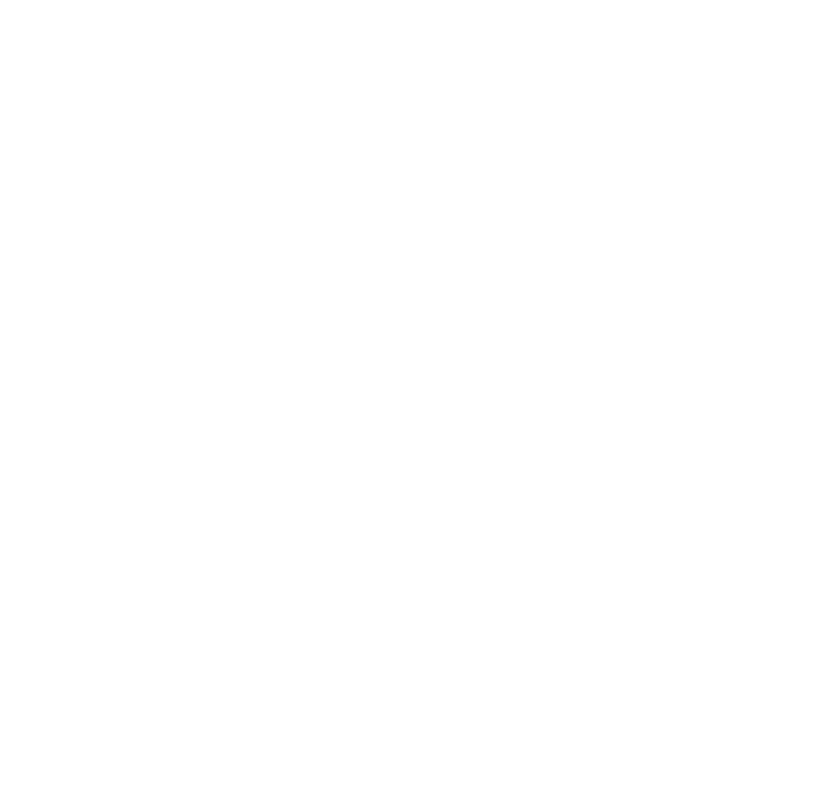
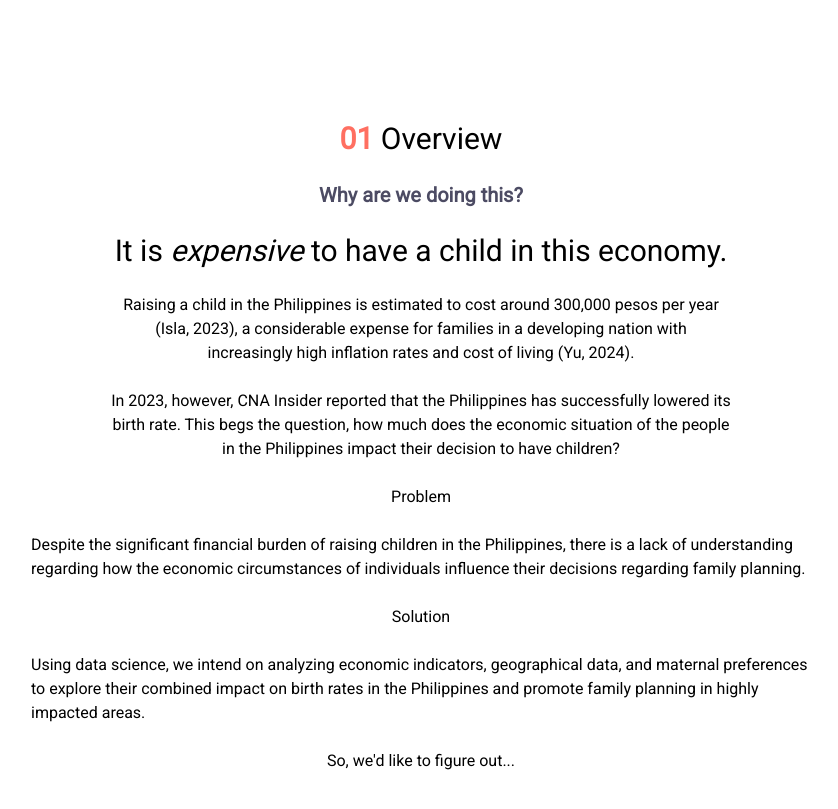
Before and after one commit to inunice/tes-birth-rate, a Next.js app: page / in a window 1280 px wide. Shown: the part 1260-2069 px from the top of the page, without its empty margins (219-1057 px from the left). Before the commit the page ends 1381 px from the top, so only its background shows below. Built offline with nearby package versions, Linux system fonts and the light colour scheme.

Commit message:
feat: add overview elements

```diff
--- a/app/page.tsx
+++ b/app/page.tsx
@@ -1,12 +1,15 @@
 import Image from "next/image";
 import NavigationBar from "@/components/NavigationBar";
 import Header from "@/components/Header";
+import Overview from "@/components/Overview";
 
 export default function Home() {
   return (
-    <div className>
+    <div>
       <NavigationBar currentActive={"overview"} />
       <Header />
+
+      <Overview />
     </div>
   );
 }
--- a/components/Header.tsx
+++ b/components/Header.tsx
@@ -2,7 +2,7 @@
 
 export default async function Header() {
   return (
-    <div className="bg-eggshell mx-[250px] my-[200px] flex flex-row items-center justify-center gap-20">
+    <div className="mx-[250px] my-[200px] flex flex-row items-center justify-center gap-20">
       <p className="text-[70px] mx-[200px]">logo</p>
       <div>
         <p className="text-[50px] font-inter tracking-tight">
--- /dev/null
+++ b/components/Overview.tsx
@@ -0,0 +1,48 @@
+import "@/app/globals.css";
+
+export default async function Overview() {
+  return (
+    <div className="mx-[250px] my-[200px] flex flex-col items-center justify-center gap-6">
+      <p className="text-3xl">
+        <span className="text-bittersweet font-bold">01</span> Overview
+      </p>
+      <p className="font-inter text-xl font-bold text-english-violet">
+        Why are we doing this?
+      </p>
+      <p className="text-3xl">
+        It is <span className="italic">expensive</span> to have a child in this
+        economy.
+      </p>
+      <p className="text-center w-[620px]">
+        Raising a child in the Philippines is estimated to cost around 300,000
+        pesos per year (Isla, 2023), a considerable expense for families in a
+        developing nation with increasingly high inflation rates and cost of
+        living (Yu, 2024).
+      </p>
+      <p className="text-center w-[620px]">
+        In 2023, however, CNA Insider reported that the Philippines has
+        successfully lowered its birth rate. This begs the question, how much
+        does the economic situation of the people in the Philippines impact
+        their decision to have children?
+      </p>
+
+      <p>Problem</p>
+      <p>
+        Despite the significant financial burden of raising children in the
+        Philippines, there is a lack of understanding regarding how the economic
+        circumstances of individuals influence their decisions regarding family
+        planning.
+      </p>
+
+      <p>Solution</p>
+      <p>
+        Using data science, we intend on analyzing economic indicators,
+        geographical data, and maternal preferences to explore their combined
+        impact on birth rates in the Philippines and promote family planning in
+        highly impacted areas.
+      </p>
+
+      <p>So, we'd like to figure out...</p>
+    </div>
+  );
+}
```
